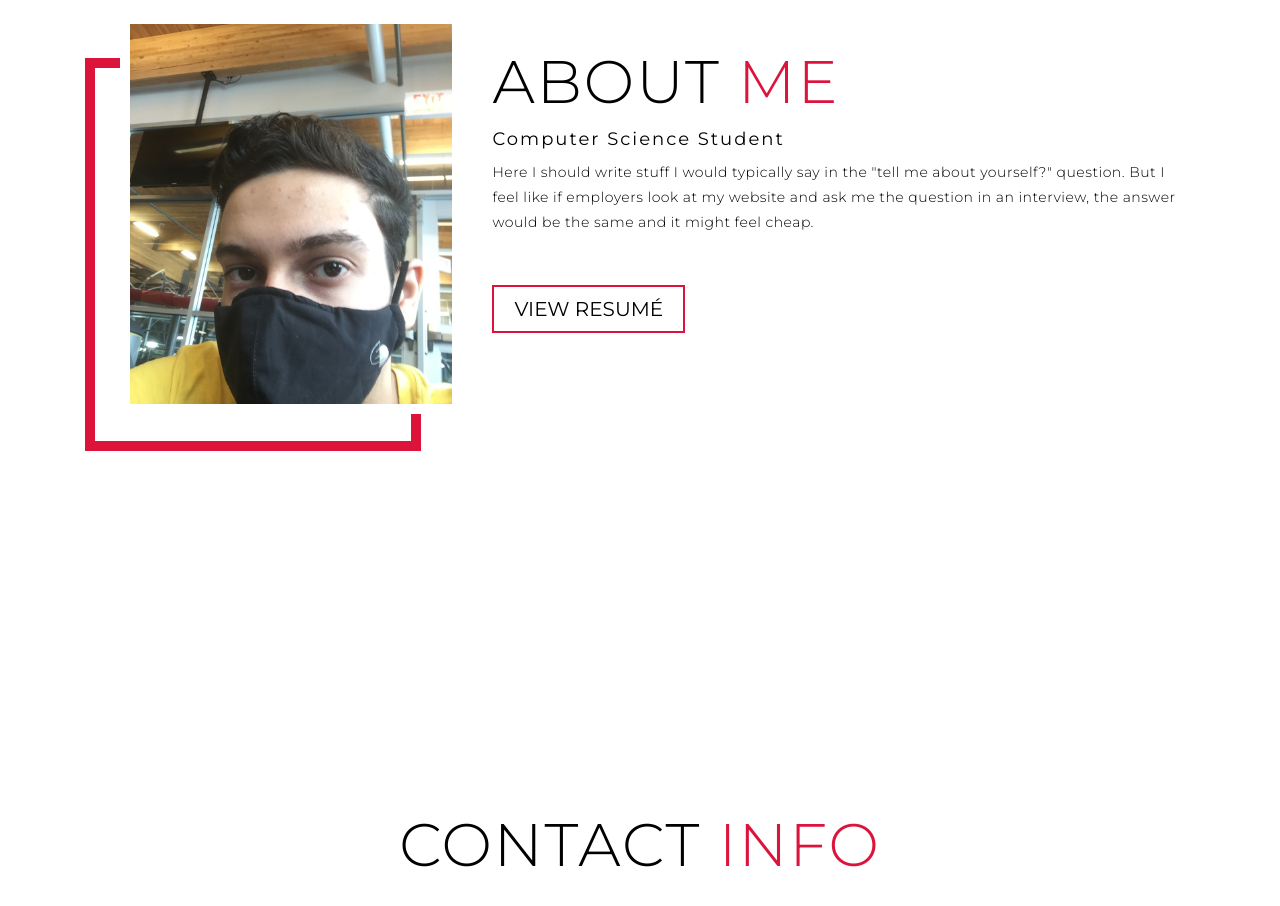
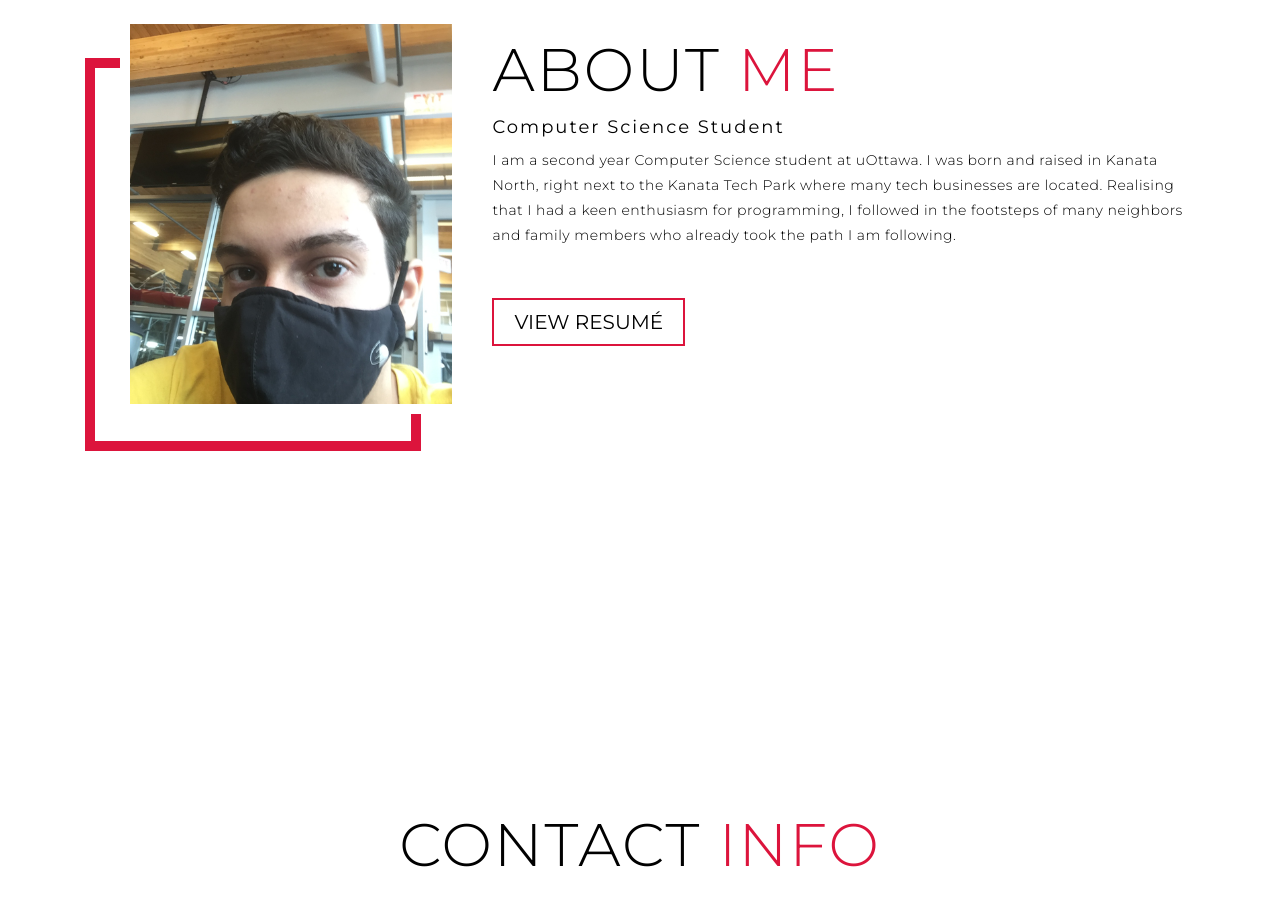
Before and after one commit to Niyonkuru-olivier/My_portfolio, a plain HTML site: page index.html in a window 1280 px wide. Shown: the part 3804-4710 px from the top of the page. Drawn offline with Linux system fonts and the light colour scheme.

Commit message:
Update index.html

```diff
--- a/index.html
+++ b/index.html
@@ -255,9 +255,11 @@
             <div class="col-right">
                 <h1 class="section-title">About <span>Me</span> </h1>
                 <h2>Computer Science Student</h2>
-                <p>Here I should write stuff I would typically say in the "tell me about yourself?"
-                    question. But I feel like if employers look at my website and ask me the question in an interview,
-                    the answer would be the same and it might feel cheap.  </p>
+                <p>I am a second year Computer Science student at uOttawa. I was born and raised in Kanata North, right next to
+                    the Kanata Tech Park where many tech businesses are located. Realising that I had a keen enthusiasm for
+                    programming, I followed in the footsteps of many neighbors and family members who already took the path
+                    I am following.
+                </p>
                     <a href="https://uottawa-my.sharepoint.com/personal/stoua026_uottawa_ca/_layouts/15/guestaccess.aspx?docid=0fd6b844faa384e1bbe59da5c713c991a&authkey=AdPjr6zPDWg8419Jpi1-dg0&e=svERpr" target="_blank" class="cta">View Resumé</a>
             </div>
 
```
